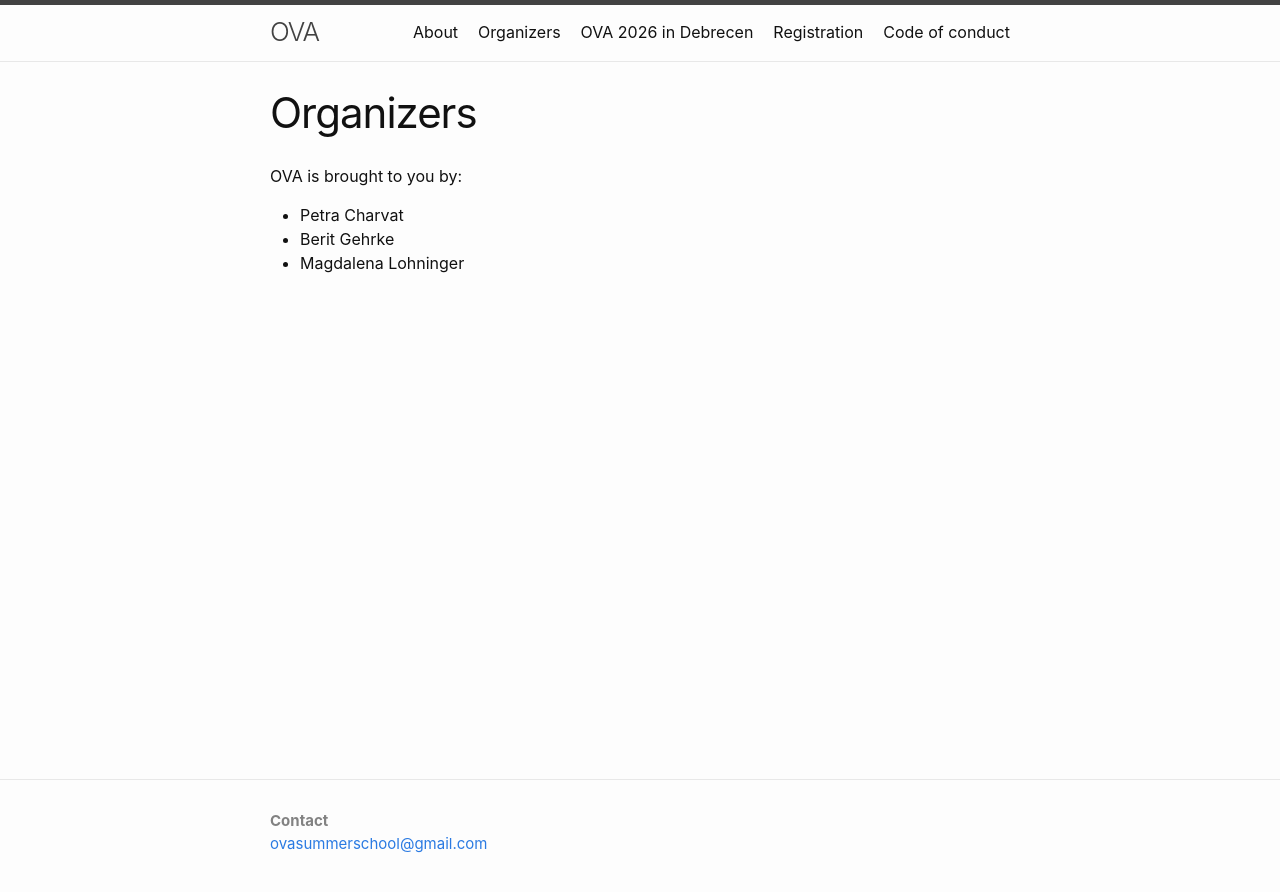
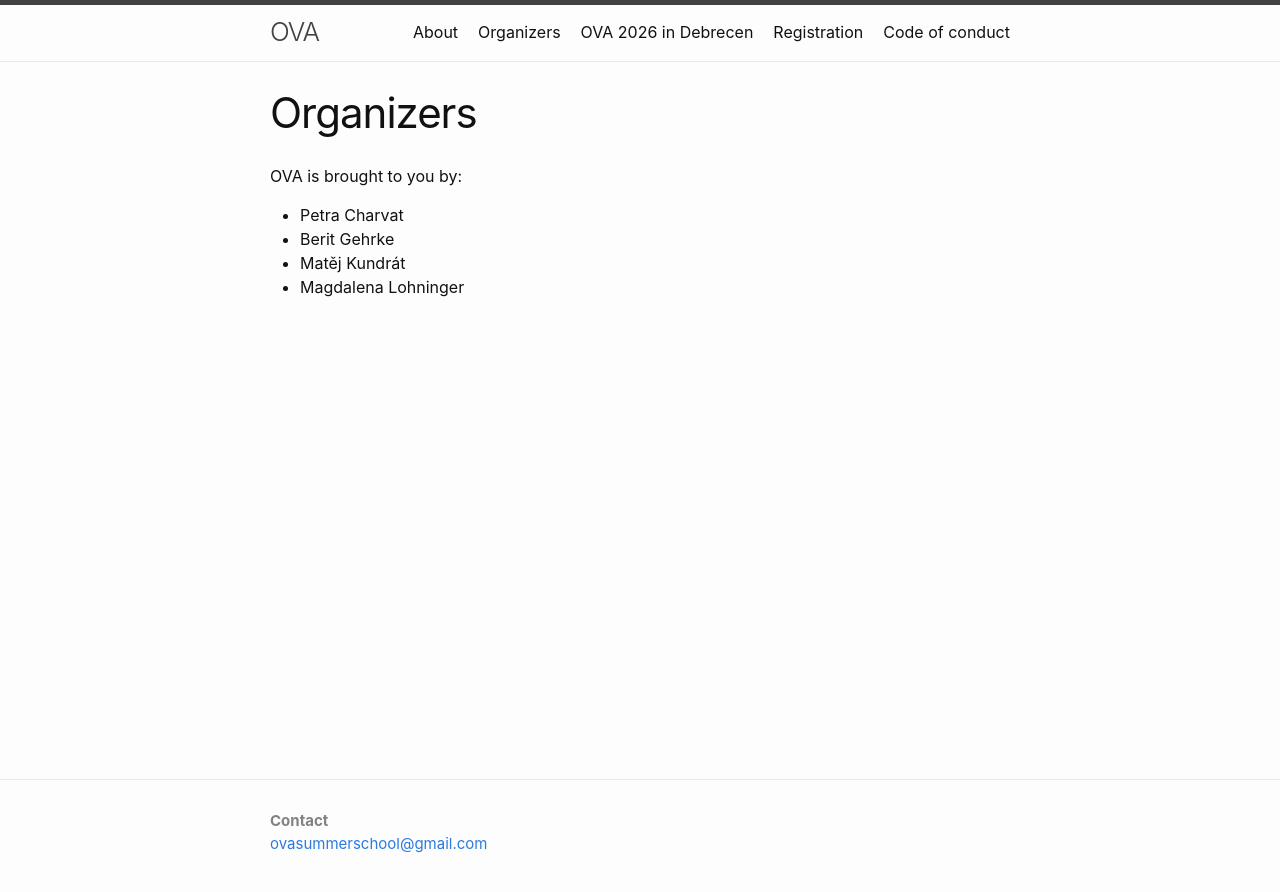
Before and after one commit to ovaschool/ovaschool.github.io, a Jekyll site: the page built from staticpages/1_organizers.markdown, in a window 1280 px wide. Shown: the top 892 px of the page. Built offline with Jekyll 4.4.1, drawn with Linux system fonts in a browser that asks for light colours.

Commit message:
Update 1_organizers.markdown

```diff
--- a/staticpages/1_organizers.markdown
+++ b/staticpages/1_organizers.markdown
@@ -9,4 +9,5 @@ OVA is brought to you by:
 
 * Petra Charvat
 * Berit Gehrke
+* Matěj Kundrát
 * Magdalena Lohninger
```
